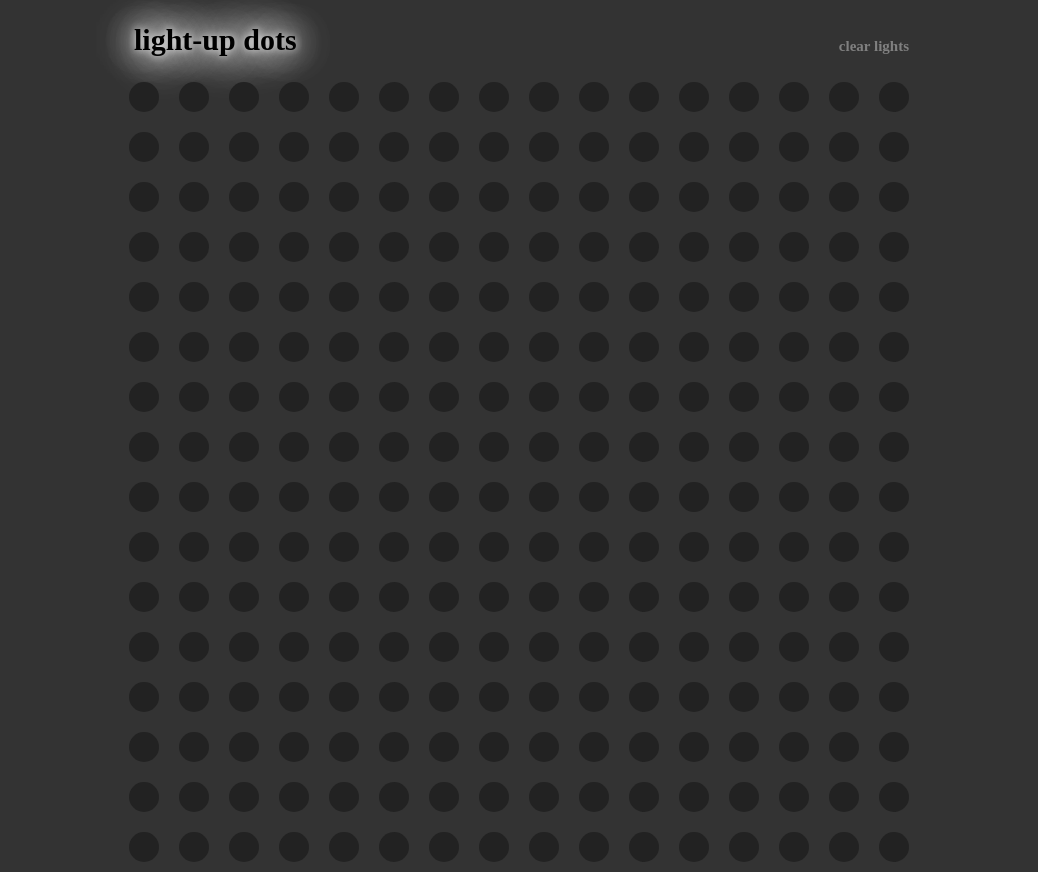
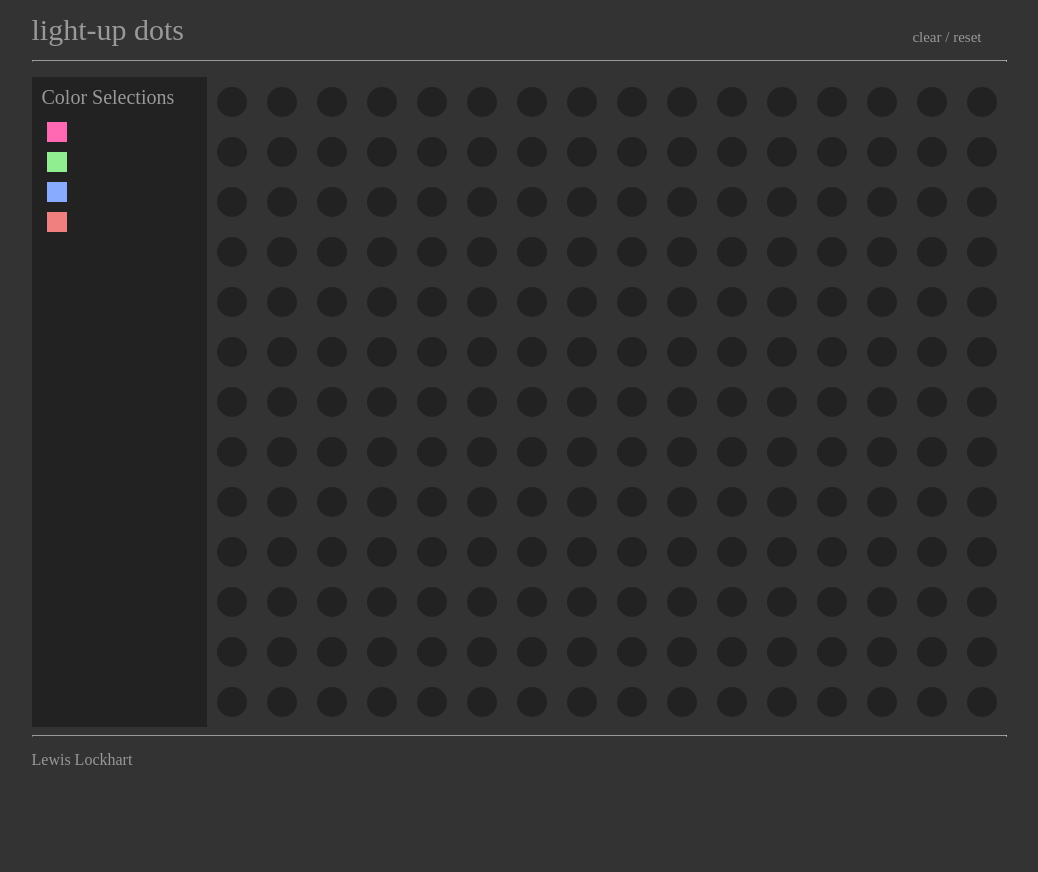
Before and after one commit to lewis00001/lightUpDots, a plain HTML site: page index.html in a window 1280 px wide. Shown: the whole page, without its empty margins (121-1159 px from the left). After the commit the page ends 800 px from the top, so only its background shows below. Drawn offline with nearby package versions, Linux system fonts and the light colour scheme.

Commit message:
refactored page payout with css grid - added column for color selection

```diff
--- a/app.js
+++ b/app.js
@@ -1,13 +1,18 @@
 $(document).ready(function () {
-    // reloads the html page when the span is clicked
-    $('span').on('click', function () {
+    // reloads the html page
+    $('#clear').on('click', function () {
         location.reload();
     });
     // generates all the dots on the screen
-    let numDots = 256;
+    let numDots = 208;
     for (let i = 0; i < numDots; i++) {
-        $(".content").append("<div class='circ off'></div>");
+        $(".dot-output").append("<div class='circ off'></div>");
     }
+    // active color selection
+    let activeColor = "off";
+    // records color selection
+
+
     // cycles though colors based on currently displayed color
     $('.circ').on('click', function (e) {
 
--- /dev/null
+++ b/css/reset.css
@@ -0,0 +1,48 @@
+/* http://meyerweb.com/eric/tools/css/reset/
+   v2.0 | 20110126
+   License: none (public domain)
+*/
+
+html, body, div, span, applet, object, iframe,
+h1, h2, h3, h4, h5, h6, p, blockquote, pre,
+a, abbr, acronym, address, big, cite, code,
+del, dfn, em, img, ins, kbd, q, s, samp,
+small, strike, strong, sub, sup, tt, var,
+b, u, i, center,
+dl, dt, dd, ol, ul, li,
+fieldset, form, label, legend,
+table, caption, tbody, tfoot, thead, tr, th, td,
+article, aside, canvas, details, embed,
+figure, figcaption, footer, header, hgroup,
+menu, nav, output, ruby, section, summary,
+time, mark, audio, video {
+	margin: 0;
+	padding: 0;
+	border: 0;
+	font-size: 100%;
+	font: inherit;
+	vertical-align: baseline;
+}
+/* HTML5 display-role reset for older browsers */
+article, aside, details, figcaption, figure,
+footer, header, hgroup, menu, nav, section {
+	display: block;
+}
+body {
+	line-height: 1;
+}
+ol, ul {
+	list-style: none;
+}
+blockquote, q {
+	quotes: none;
+}
+blockquote:before, blockquote:after,
+q:before, q:after {
+	content: '';
+	content: none;
+}
+table {
+	border-collapse: collapse;
+	border-spacing: 0;
+}
--- /dev/null
+++ b/css/style.css
@@ -0,0 +1,126 @@
+:root {
+    --gen-text-color: #999;
+}
+
+body {
+    background-color: #333;
+}
+
+hr {
+    margin-bottom: 15px;
+    border-top: 1px solid var(--gen-text-color);
+    border-bottom: 1px solid #333;
+}
+
+h1 {
+    color: var(--gen-text-color);
+    font-size: 30px;
+    float: left;
+    width: 100%;
+    margin-top: 15px;
+    margin-bottom: 15px;
+}
+
+span {
+    font-size: 15px;
+    text-shadow: none;
+    color: var(--gen-text-color);
+    float: right;
+    margin-top: 15px;
+    margin-right: 25px;
+    cursor: pointer;
+}
+
+header {
+    grid-area: header;
+}
+
+footer {
+    grid-area: footer;
+    color: var(--gen-text-color);
+    margin-bottom: 15px;
+}
+
+.circ {
+    margin: 10px;
+    float: left;
+    cursor: pointer;
+    opacity: 100%;
+    border-radius: 50%;
+    width: 30px;
+    height: 30px;
+}
+
+.options {
+    grid-area: options;
+    display: flex;
+    flex-direction: column;
+    background-color: #222;
+    padding: 10px;
+}
+
+.options-h {
+    color: var(--gen-text-color);
+    font-size: 20px;
+    margin-bottom: 10px;
+}
+
+.dot-output {
+    grid-area: dot-output;
+}
+
+.content {
+    display: grid;
+    max-width: 975px;
+    margin: auto;
+    grid-template-columns: 175px 200px 200px 200px 200px;
+    grid-template-rows: auto;
+    grid-template-areas:
+        "header header header header header"
+        "options dot-output dot-output dot-output dot-output"
+        "options dot-output dot-output dot-output dot-output"
+        "footer footer footer footer footer";
+}
+
+.color-options {
+    display: flex;
+    width: 20px;
+    height: 20px;
+    margin: 5px;
+}
+
+.set-pink {
+    background-color: hotpink;
+}
+.set-green {
+    background-color: lightgreen;
+}
+.set-blue {
+    background-color: #88aaff;
+}
+.set-orange {
+    background-color: lightcoral
+}
+
+.r {
+    box-shadow: 0 0 8px #fff, 0 0 30px hotpink,
+        0 0 40px hotpink, 0 0 50px hotpink, 0 0 60px hotpink;
+    background-color: rgb(255, 240, 240);
+}
+
+.b {
+    box-shadow: 0 0 8px #fff, 0 0 30px #99ccff,
+        0 0 40px #99ccff, 0 0 50px #99ccff, 0 0 60px #88aaff;
+    background-color: rgb(240, 240, 255);
+}
+
+.g {
+    box-shadow: 0 0 8px #fff, 0 0 30px lightgreen,
+        0 0 40px lightgreen, 0 0 50px lightgreen, 0 0 60px lightgreen;
+    background-color: #fff;
+}
+
+.off {
+    box-shadow: none;
+    background-color: #222;
+}
--- a/index.html
+++ b/index.html
@@ -1,81 +1,42 @@
 <!DOCTYPE html>
-<html>
+<html lang="en">
 <head>
-<style>
+    <meta charset="UTF-8">
+    <meta name="viewport" content="width=device-width, initial-scale=1.0">
+    <title>LightUpDots</title>
+    <link rel="stylesheet" href="css/reset.css">
+    <link rel="stylesheet" href="css/style.css">
+</head>
 
-body {
-    background-color: #333;
-}
-
-h1 {
-    margin: 15px;
-    text-shadow: 0 0 8px #fff, 0 0 30px white,
-    0 0 40px white, 0 0 50px white, 0 0 60px white;
-    color: #000;
-    font-size: 30px;
-    float: left;
-    width: 100%;
-}
-
-span {
-    font-size: 15px;
-    text-shadow: none;
-    color: gray;
-    float: right;
-    margin-top: 15px;
-    margin-right: 25px;
-    cursor: pointer;
-}
-
-.circ {
-   margin: 10px;
-    float: left;
-    cursor: pointer;
-    opacity: 100%;
-    border-radius: 50%;
-    width: 30px;
-    height: 30px;
-}
-.r {
-  box-shadow: 0 0 8px #fff, 0 0 30px hotpink,
-  0 0 40px hotpink, 0 0 50px hotpink, 0 0 60px hotpink;
-    background-color: rgb(255, 240, 240);
-}
-
-.b {
-    box-shadow: 0 0 8px #fff, 0 0 30px #99ccff,
-    0 0 40px #99ccff, 0 0 50px #99ccff, 0 0 60px #99ccff;
-    background-color: rgb(240, 240, 255);
-}
-
-.g {
-    box-shadow: 0 0 8px #fff, 0 0 30px lightgreen,
-    0 0 40px lightgreen, 0 0 50px lightgreen, 0 0 60px lightgreen;
-    background-color: #fff;
-}
-
-.off {
-    box-shadow: none;
-    background-color: #222;
-}
-
-.content {
-    width: 800px;
-    height: 800px;
-    margin: auto;
-}
-
-</style>
-</head>
 <body>
 
-<div class="content">
-    <h1>light-up dots<span>clear lights</span></h1>
+    <div class="content">
 
-</div>
+        <header>
+            <h1>light-up dots<span id="clear">clear / reset</span></h1>
+            <hr>
+        </header>
 
-<script src="https://ajax.googleapis.com/ajax/libs/jquery/2.0.2/jquery.min.js"></script>
-<script src="app.js"></script>
+        <div class="options">
+            <h2 class="options-h">Color Selections</h2>
+            <div class="color-options set-pink"></div>
+            <div class="color-options set-green"></div>
+            <div class="color-options set-blue"></div>
+            <div class="color-options set-orange"></div>
+        </div>
+
+        <div class="dot-output"></div>
+
+        <footer>
+            <hr>
+            Lewis Lockhart
+        </footer>
+
+    </div>
+
+    <script src="https://ajax.googleapis.com/ajax/libs/jquery/2.0.2/jquery.min.js"></script>
+    <script src="app.js"></script>
 
 </body>
+
 </html>
```
